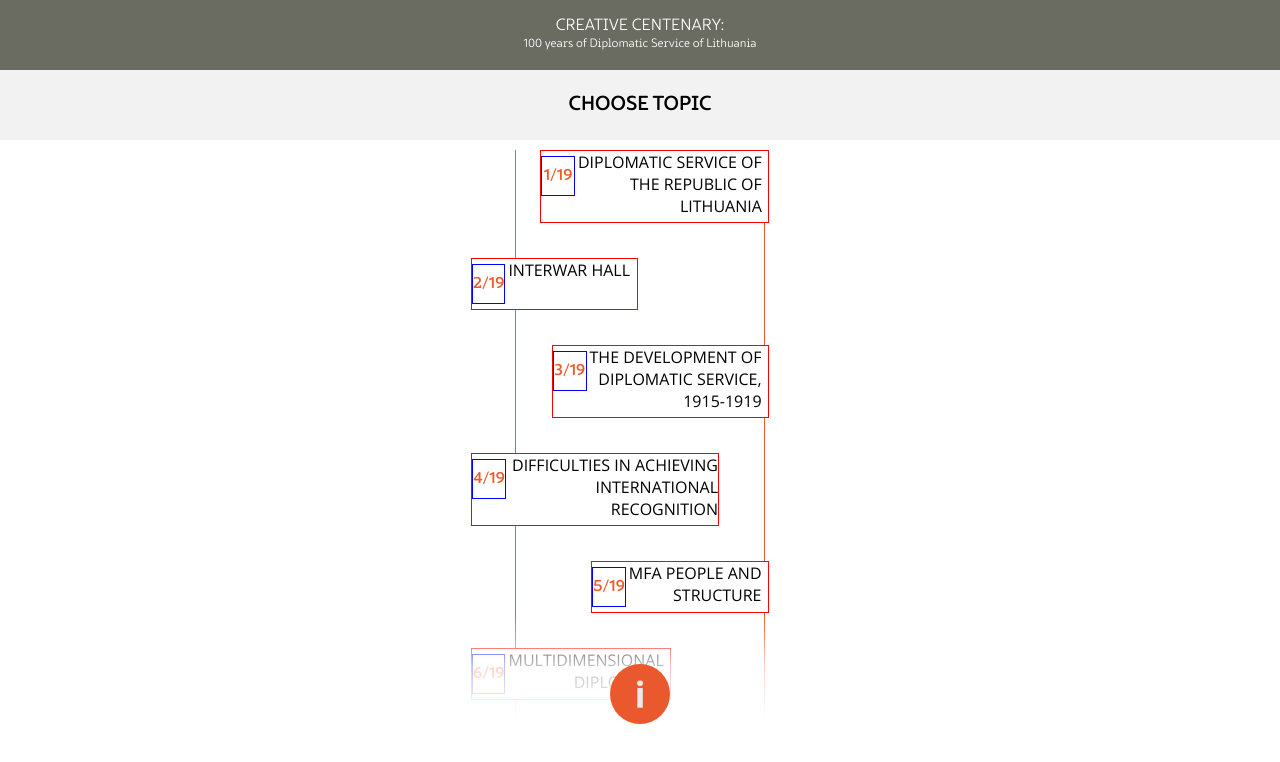
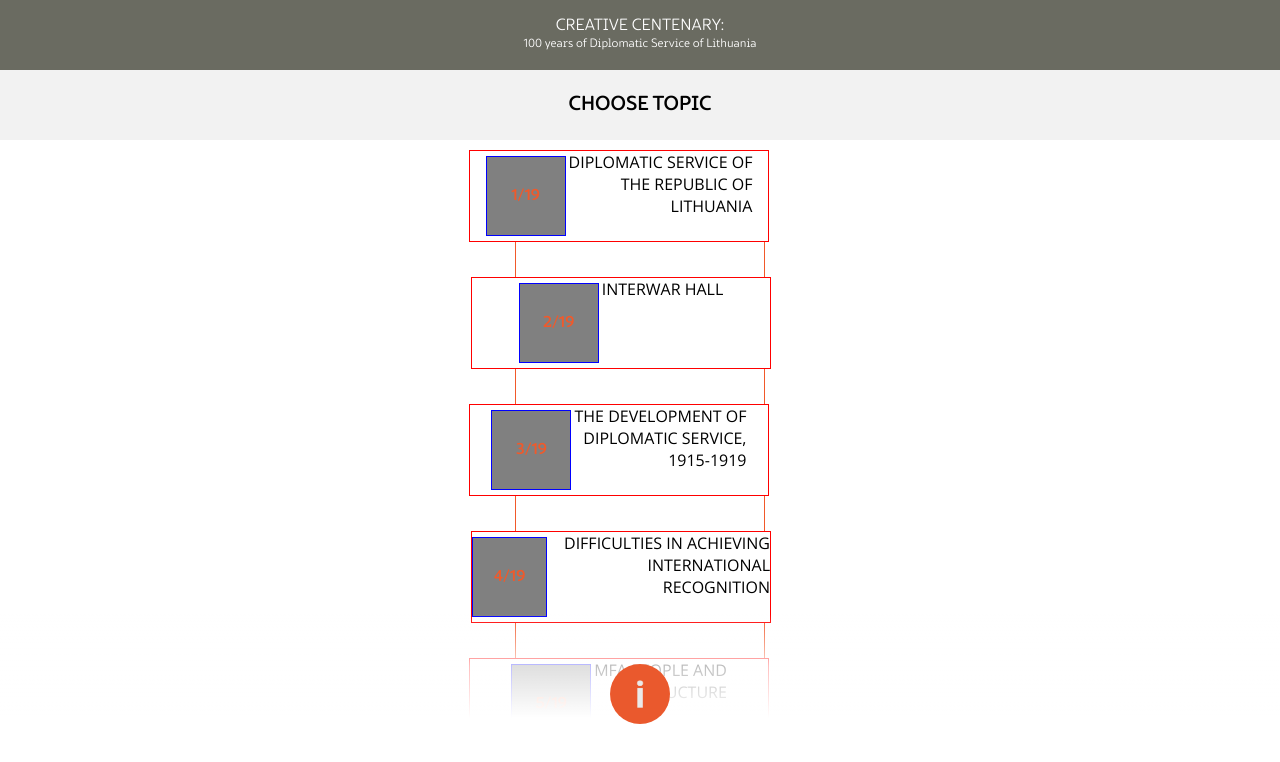
Before and after one commit to robertasliekis/urmas-testing, a React (Create React App) app: page / in a window 1280 px wide. Shown: the top 762 px of the page. Built offline with nearby package versions, Linux system fonts and the light colour scheme.

Commit message:
initial commit

```diff
--- a/src/index.css
+++ b/src/index.css
@@ -544,11 +544,9 @@ p {
   -webkit-box-align: start;
       -ms-flex-align: start;
           align-items: flex-start;
-  height: -webkit-fit-content;
-  height: -moz-fit-content;
-  height: fit-content;
   background-color: white;
   padding: 5px 0;
+  width: 300px;
   border: 1px solid red;
   -webkit-box-sizing: border-box;
           box-sizing: border-box;
@@ -569,12 +567,15 @@ p {
       -ms-flex-align: center;
           align-items: center;
   right: 100%;
-  width: 40px;
   color: var(--global-color-orange);
   font-family: "MarlonPro-Bold";
   margin-right: 3px;
-  height: 40px;
+  height: 80px;
+  width: 80px;
+  background-color: grey;
   border: 1px solid blue;
+  -webkit-box-sizing: border-box;
+          box-sizing: border-box;
 }
 
 .topics-container .content .topics-list-wrapper .topics-list .topic .topic-title {
@@ -586,7 +587,6 @@ p {
   margin-top: -5px;
   color: black;
   height: auto;
-  width: 100%;
 }
 
 .topics-container .content .topics-list-wrapper .topics-list .topic:nth-child(1) {
--- a/src/index.scss
+++ b/src/index.scss
@@ -322,20 +322,22 @@ p {
           margin-bottom: 35px;
           @include displayFlex();
           align-items: flex-start;
-          height: fit-content;
           background-color: white;
           padding: 5px 0;
+          width: 300px;
           border: 1px solid red;
           box-sizing: border-box;
           .topic-number {
             @include displayFlex();
             right: 100%;
-            width: 40px;
             color: var(--global-color-orange);
             font-family: "MarlonPro-Bold";
             margin-right: 3px;
-            height: 40px;
+            height: 80px;
+            width: 80px;
+            background-color: grey;
             border: 1px solid blue;
+            box-sizing: border-box;
           }
           .topic-title {
             display: flex;
@@ -344,7 +346,6 @@ p {
             margin-top: -5px;
             color: black;
             height: auto;
-            width: 100%;
           }
         }
         .topic:nth-child(1) {
```
Also changed, not shown: 2 other files (tests, documents, lock files or other folders).
